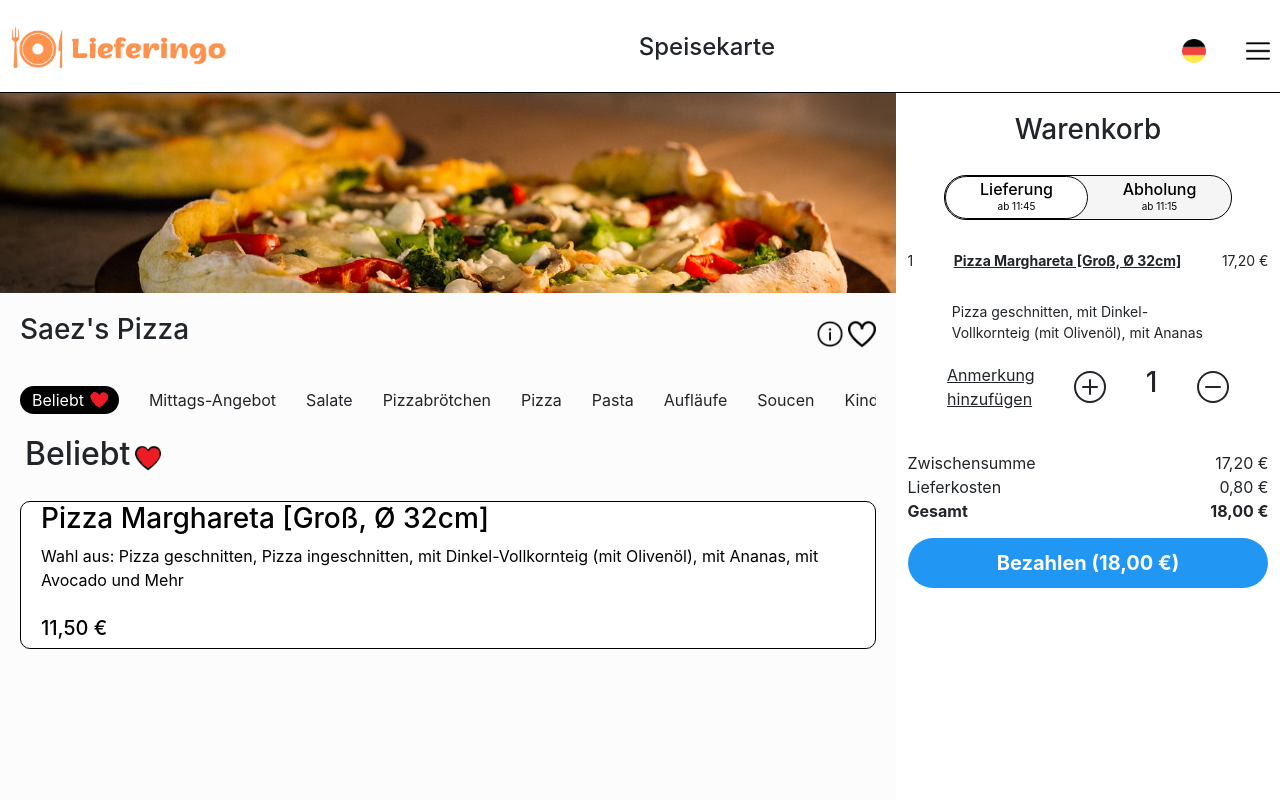
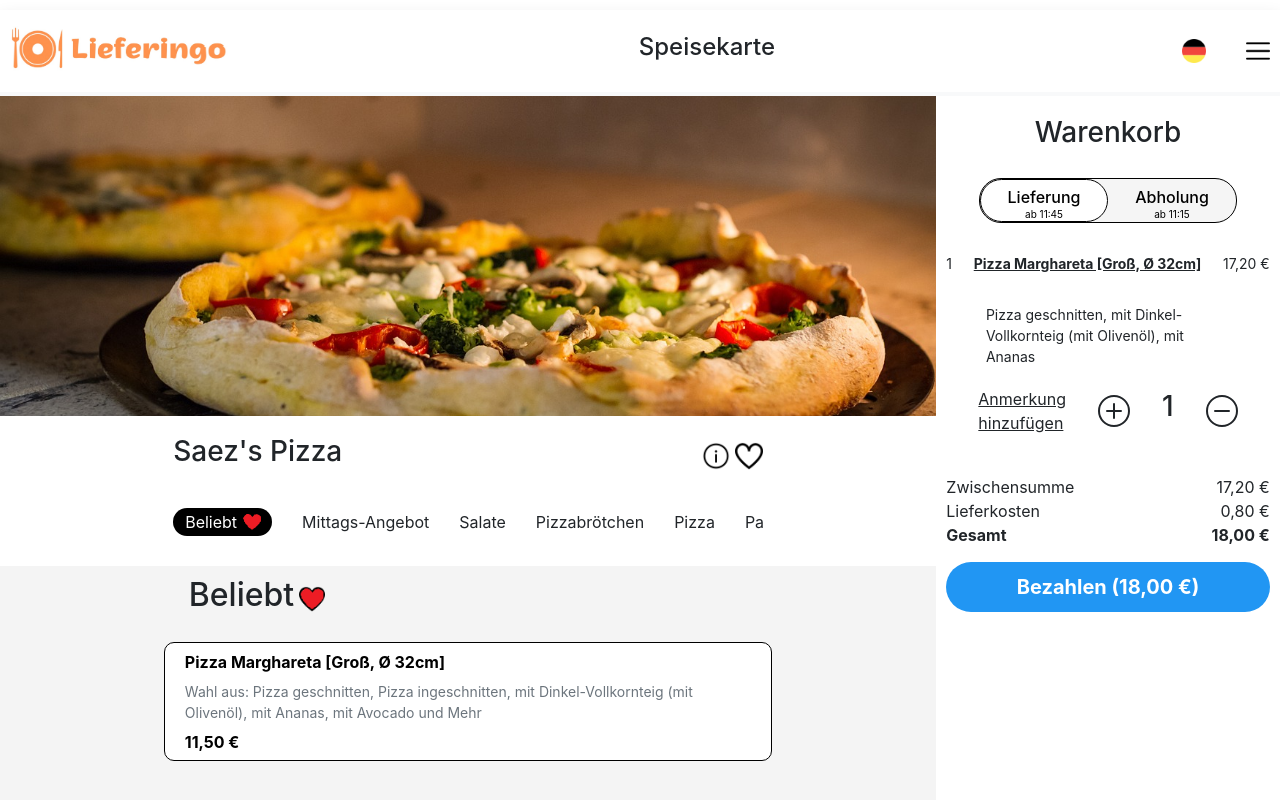
Before and after one commit to Saez24/lieferingo, a plain HTML site: page index.html in a window 1280 px wide. Shown: the top 800 px of the page. Drawn offline with nearby package versions, Linux system fonts and the light colour scheme.

Commit message:
Split css and added code

```diff
--- a/index.html
+++ b/index.html
@@ -13,7 +13,7 @@
 </head>
 
 <body>
-    <section class="header">
+    <section class="header shadow">
         <div class="logo">
             <img src="./img/logos/logo.jpg" alt="logo">
         </div>
@@ -27,6 +27,8 @@
     <section class="contentbox">
         <div class="content">
             <div class="contentimage"><img src="./img/images/header.jpg" alt=""></div>
+            <div class="companysection">
+                <div class="selectionbox">
                     <div class="company">
                         <div>
                             <h3>Saez's Pizza</h3>
@@ -37,8 +39,8 @@
                         </div>
                     </div>
                     <div class="menus">
-                <div class="menu, favorite"><a href="#"></a><span>Beliebt</span><img src="./img/logos/heart-red.png"
-                        alt="">
+                        <div class="menu, favorite"><a href="#"></a><span>Beliebt</span><img
+                                src="./img/logos/heart-red.png" alt="">
                         </div>
                         <div class="menu"><a href="#"></a><span>Mittags-Angebot</span></div>
                         <div class="menu"><a href="#"></a><span>Salate</span></div>
@@ -52,15 +54,17 @@
                         <div class="menu"><a href="#"></a><span>Alkoholfreie-Getränke</span></div>
                         <div class="menu"><a href="#"></a><span>Alkoholische-Getränke</span></div>
                     </div>
+                </div>
+            </div>
             <div class="favorite2">
                 <h2>Beliebt</h2><img src="./img/logos/heart-red.png" alt="">
             </div>
             <div onclick="openDialog()" id="foodcontent" class="foodcontent">
-                <h3>Pizza Marghareta [Groß, Ø 32cm]</h3>
+                <h6><b>Pizza Marghareta [Groß, Ø 32cm]</b></h6>
                 <span>Wahl aus: Pizza geschnitten, Pizza ingeschnitten, mit Dinkel-Vollkornteig (mit Olivenöl), mit
                     Ananas, mit Avocado
-                    und Mehr</span><br>
-                <h5>11,50 €</h5>
+                    und Mehr</span>
+                <h6><b>11,50 €</b></h6>
 
             </div>
         </div>
--- a/styles/headerfooter.css
+++ b/styles/headerfooter.css
@@ -11,8 +11,8 @@ footer {
 }
 
 .separator {
-    background-color: black;
-    height: 1px;
+    background-color: #f8f9fa;
+    height: 4px;
 }
 
 .dialogheader {
--- a/styles/shoppingbasket.css
+++ b/styles/shoppingbasket.css
@@ -1,6 +1,6 @@
 .shoppingbasket {
     position: sticky;
-    width: 30%;
+    width: 344px;
     height: 100vh;
     background-color: white;
     top: 0px;
--- a/styles/style.css
+++ b/styles/style.css
@@ -20,6 +20,11 @@ body {
     margin-top: 10px;
     font-family: "Roboto";
     font-style: normal;
+    width: 100%;
+}
+
+h6 {
+    padding-top: 10px;
 }
 
 .logo img {
@@ -42,22 +47,44 @@ body {
 }
 
 .content {
-    width: 70%;
-    background-color: rgb(252, 252, 252);
+    width: 100%;
+    background-color: rgb(244, 244, 244);
     height: 2000px;
+    max-width: calc(100% - 344px);
+    display: flex;
+    flex-direction: column;
+    align-items: center;
+}
+
+.contentimage {
+    width: 100%;
 }
 
 .contentimage img {
-    height: 200px;
+    height: 320px;
     width: 100%;
     object-fit: cover;
+}
+
+.companysection {
+    width: 100%;
+}
+
+.selectionbox {
+    height: 150px;
+    width: 100%;
+    display: flex;
+    flex-direction: column;
+    justify-content: space-evenly;
+    background-color: white;
+    align-items: center;
 }
 
 .company {
     display: flex;
     justify-content: space-between;
-    margin: 20px;
     align-items: center;
+    width: 63%;
 }
 
 .company img {
@@ -74,6 +101,7 @@ body {
     margin-left: 20px;
     margin-right: 20px;
     height: 50px;
+    width: 63%;
 }
 
 .favorite {
@@ -98,6 +126,7 @@ body {
     padding-left: 25px;
     padding-right: 10px;
     margin-top: 10px;
+    width: 65%;
 }
 
 .favorite2 img {
@@ -122,8 +151,13 @@ body {
     margin-left: 20px;
     margin-right: 20px;
     margin-top: 20px;
+    width: 65%;
 }
 
+.foodcontent span {
+    font-size: 14px;
+    color: #6c757d;
+}
 
 .dialog-bg {
     background-color: rgba(0, 0, 0, 0.2);
```
Also changed, not shown: 1 other file. Lines whose indentation alone changed are shown as unchanged.
